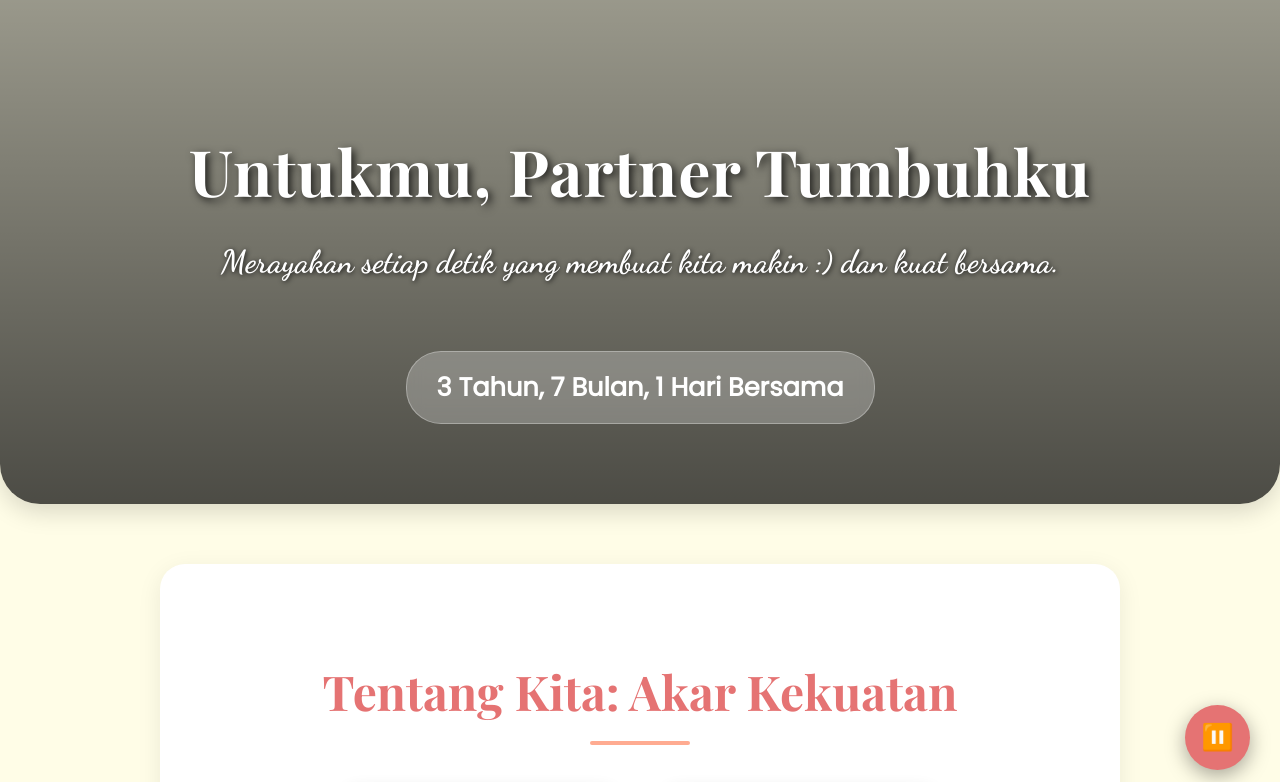
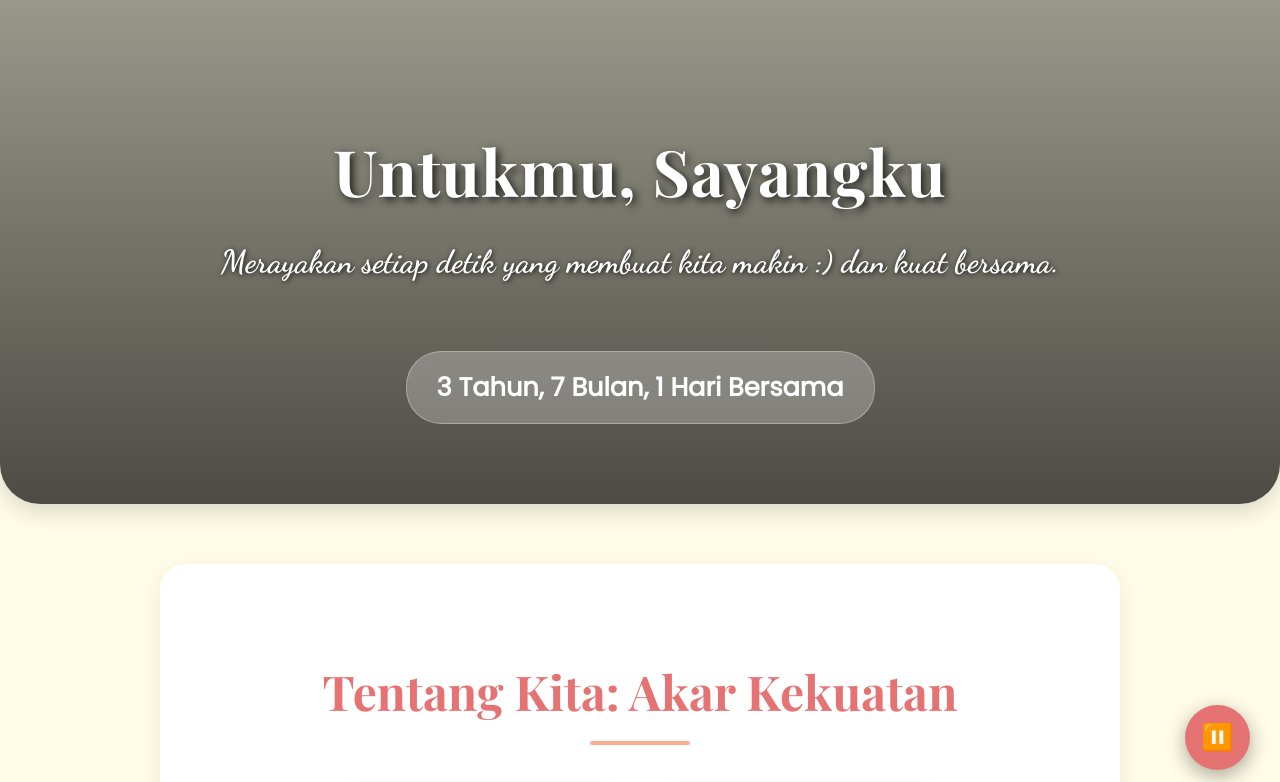
Before and after one commit to dorrmuach/dorrmuachhdek, a plain HTML site: page index.html in a window 1280 px wide. Shown: the top 782 px of the page. Drawn offline with nearby package versions, Linux system fonts and the light colour scheme.

Commit message:
Update index.html

```diff
--- a/index.html
+++ b/index.html
@@ -3,7 +3,7 @@
 <head>
     <meta charset="UTF-8">
     <meta name="viewport" content="width=device-width, initial-scale=1.0">
-    <title>Untukmu, Partner Tumbuhku ❤️</title>
+    <title>Untukmu, Sayangku❤️</title>
     <link href="https://fonts.googleapis.com/css2?family=Playfair+Display:wght@700&family=Poppins:wght@300;400&family=Dancing+Script:wght@700&display=swap" rel="stylesheet">
 
     <style>
@@ -593,7 +593,7 @@
     <button id="play-music">▶️</button>
 
     <div class="hero">
-        <h1>Untukmu, Partner Tumbuhku</h1>
+        <h1>Untukmu, Sayangku</h1>
         <p>Merayakan setiap detik yang membuat kita makin :) dan kuat bersama.</p>
         <div id="countdown"></div>
     </div>
```
